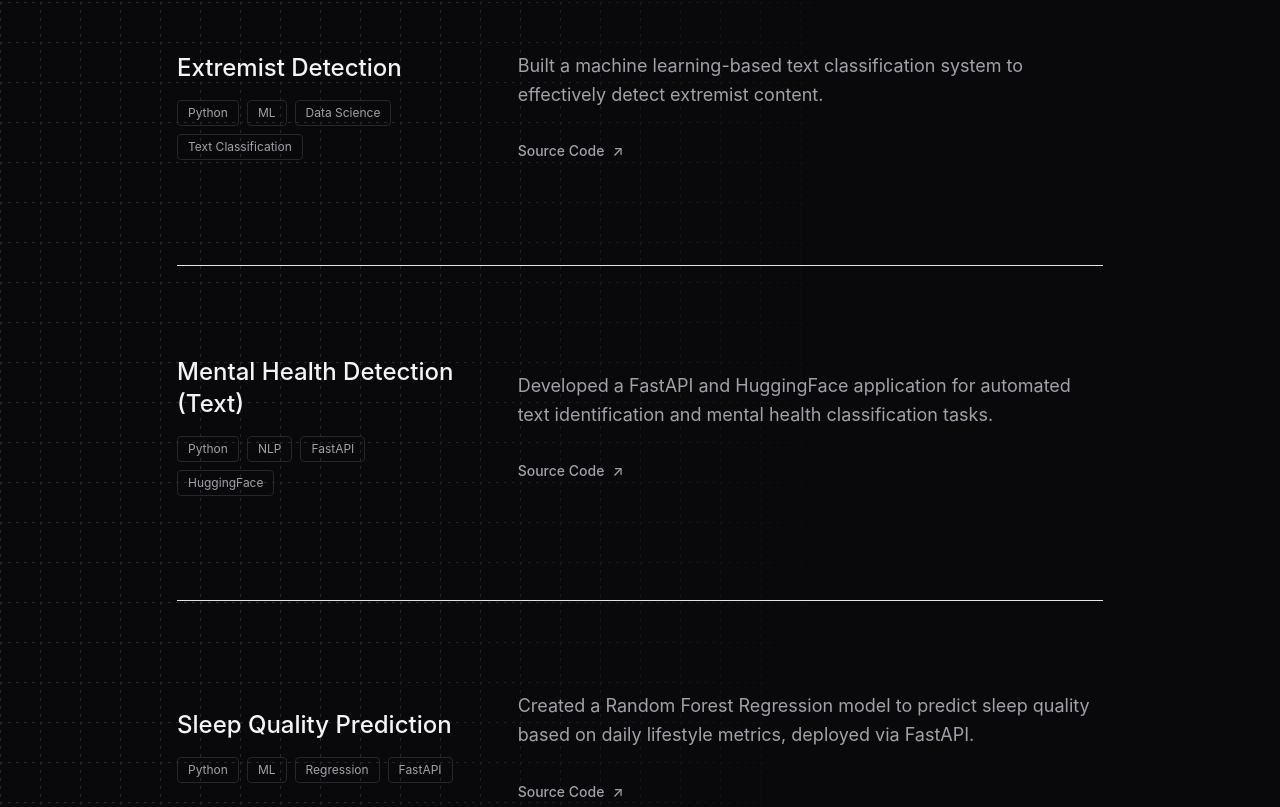
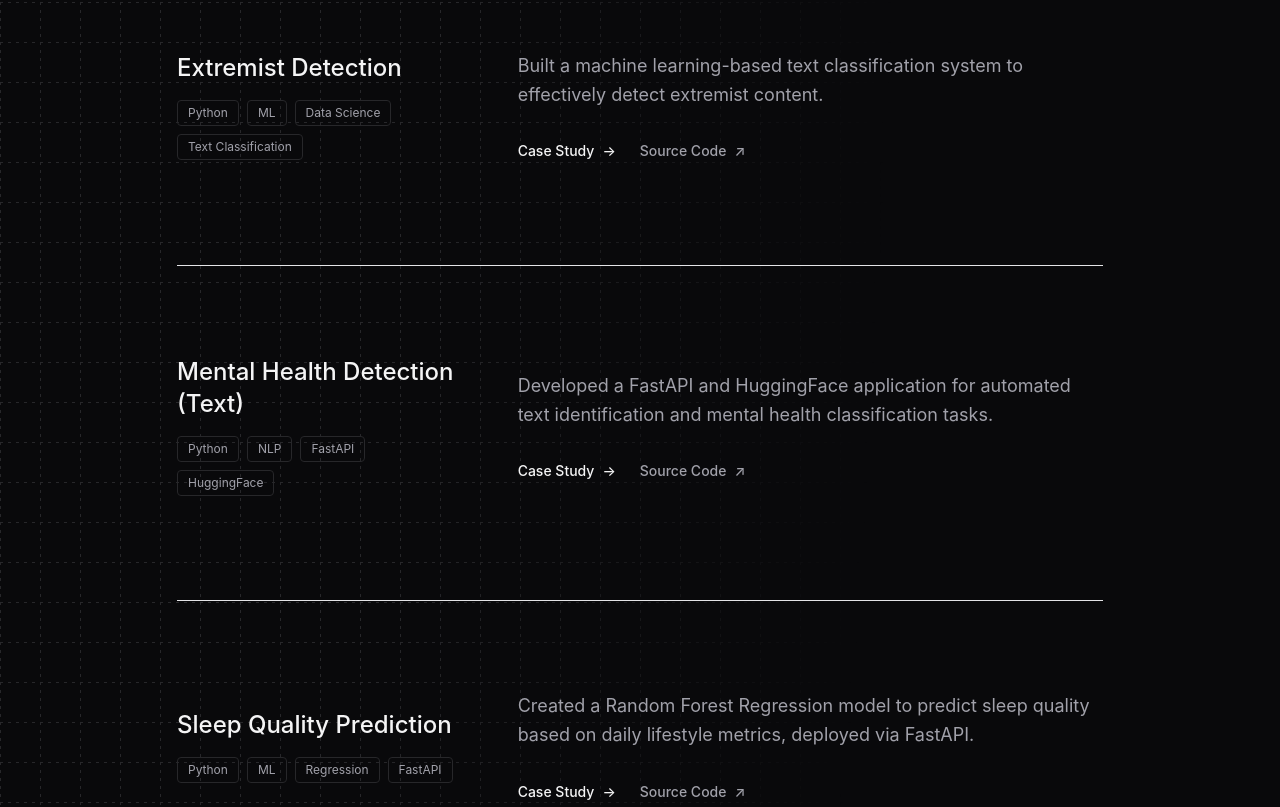
Before and after one commit to ked-1823/my_portfolio, a Next.js app: page / in a window 1280 px wide. Shown: the part 1278-2085 px from the top of the page. Built offline with nearby package versions, Linux system fonts and the light colour scheme; no server answers.

Commit message:
final working build

```diff
--- a/src/components/Projects.tsx
+++ b/src/components/Projects.tsx
@@ -48,8 +48,8 @@ export default function Projects({ showAllProjects, setShowAllProjects }: Projec
               <p className="text-lg text-zinc-600 leading-relaxed">{project.impact}</p>
 
               <div className="mt-8 flex gap-6 text-sm font-medium">
-                {project.caseStudySlug && (
-                  <Link href={`/projects/${project.caseStudySlug}`} className="group/link inline-flex items-center gap-2 text-zinc-900">
+                {project.projectSlug && (
+                  <Link href={`/projects/${project.projectSlug}`} className="group/link inline-flex items-center gap-2 text-zinc-900">
                     Case Study
                     <span className="transition-transform group-hover/link:translate-x-1">→</span>
                   </Link>
--- a/src/data/site-content.ts
+++ b/src/data/site-content.ts
@@ -4,7 +4,7 @@ export type Project = {
   impact: string;
   tags: string[];
   featured: boolean;
-  caseStudySlug?: string;
+  projectSlug?: string;
   liveUrl?: string;
   sourceUrl?: string;
 };
```
Also changed, not shown: 1 other file (tests, documents, lock files or other folders).
